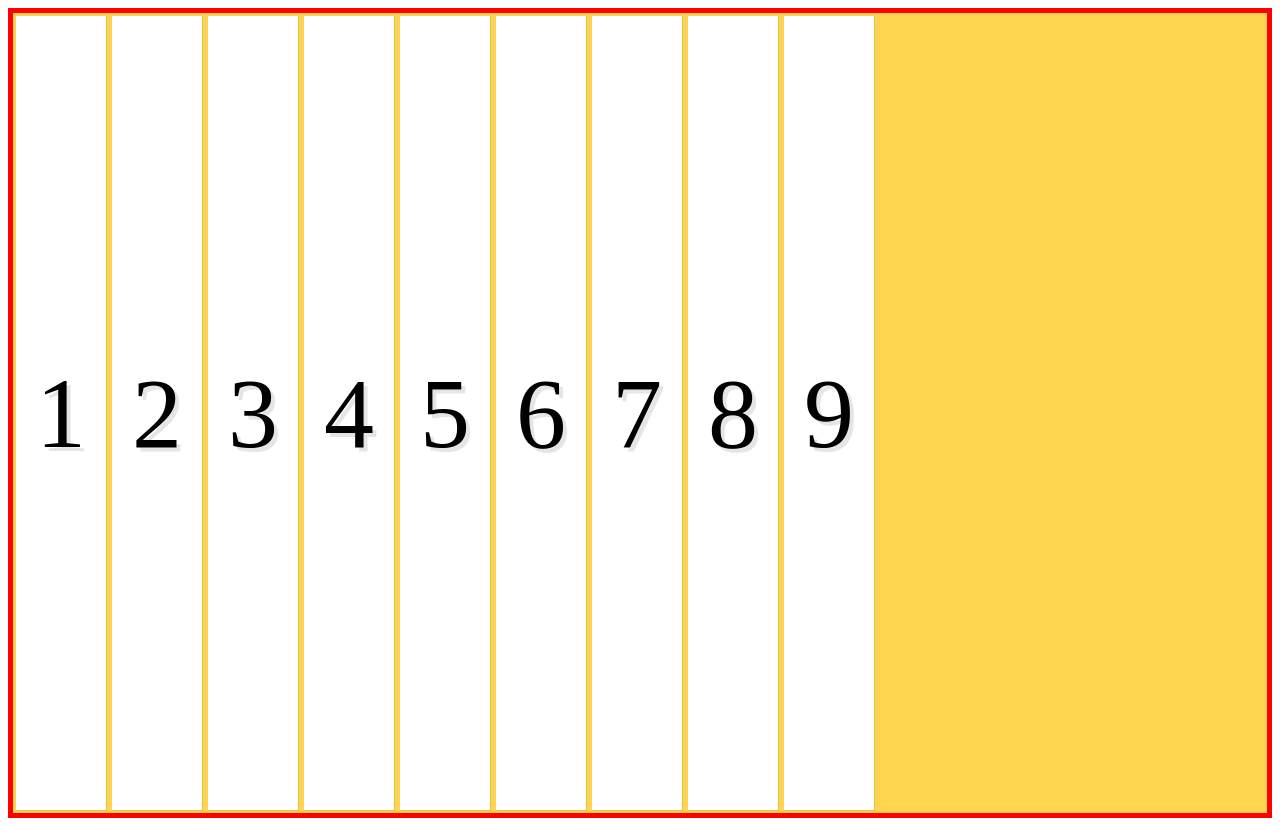
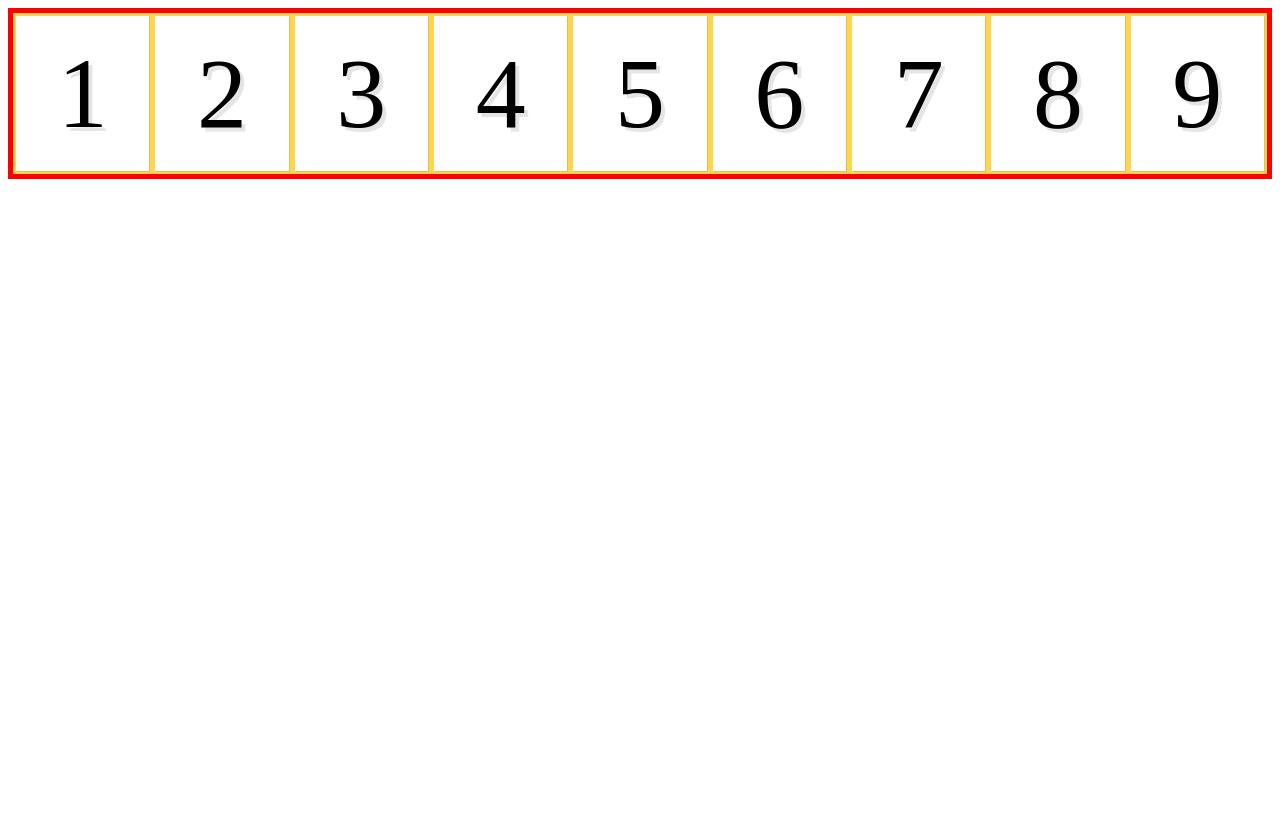
Before and after one commit to jamal13647850/flexbox, a plain HTML site: page index.html in a window 1280 px wide. After the commit the page ends 800 px from the top, so only its background shows below. Drawn offline with Linux system fonts and the light colour scheme.

Commit message:
flex-grow

```diff
--- a/style.css
+++ b/style.css
@@ -20,13 +20,13 @@
     justify-content: space-around;
     justify-content: space-between;*/
 
-    height: 100vh;
+    /*height: 100vh;*/
 
     /*align-items: flex-start;
     align-items: flex-end;
     align-items: center;
     align-items: baseline;*/
-    align-items: stretch;
+    /*align-items: stretch;*/
 
     /*align-content: flex-start;
     align-content: flex-end;
@@ -34,7 +34,7 @@
     align-content: space-between;
     align-content: space-around;*/
 
-
+    flex-wrap: wrap;
 }
 
 .item{
@@ -46,10 +46,16 @@
     text-shadow:  4px 4px 0 rgba(0,0,0,0.1);
     box-shadow:  1px 1px 0 rgba(0,0,0,0.1);
 
-    display: flex;
-    align-items: center;
+   /* display: flex;
+    align-items: center;*/
+
+
+    flex-grow: 1;
 
 }
+/*.item:nth-child(1){
+    flex-grow: 2;
+}*/
 
 
 /*
```
